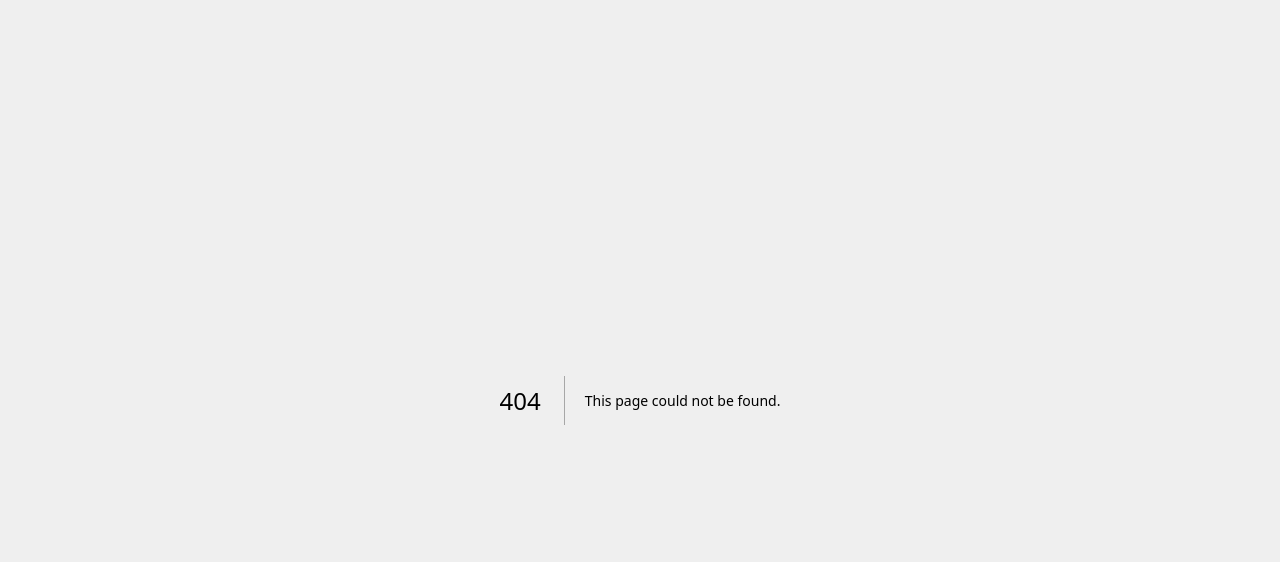
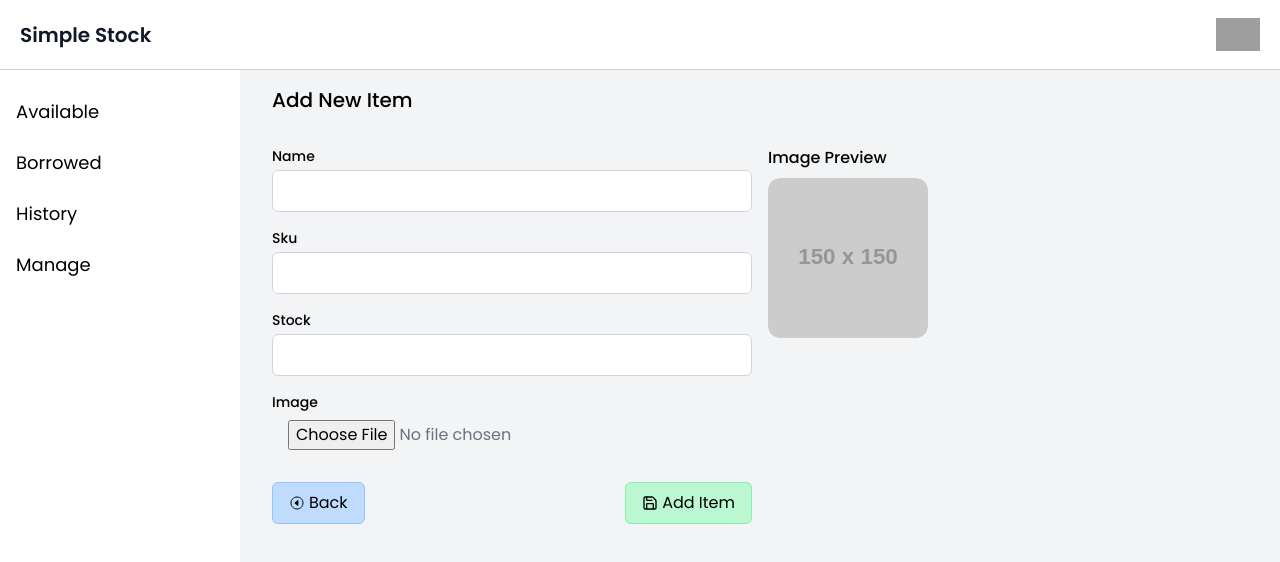
Before and after one commit to hirushaph/simple-stock, a Next.js app: page /manage/addnew in a window 1280 px wide. Before the commit this address had no page. Shown: the top 562 px of the page. Built offline with nearby package versions, Linux system fonts and the light colour scheme; no server answers; grey boxes are pictures that could not be loaded.

Commit message:
add manage page and addnew form

```diff
--- a/app/(dash)/available/page.tsx
+++ b/app/(dash)/available/page.tsx
@@ -21,7 +21,10 @@ export default async function Available({ searchParams }: AvailablePageProps) {
 
       {/* <Modal /> */}
 
-      <Suspense fallback={<Spinner className="mt-6" />} key={query}>
+      <Suspense
+        fallback={<Spinner className="mt-6 flex" size={26} />}
+        key={query}
+      >
         <ProductList query={query} />
       </Suspense>
     </div>
--- /dev/null
+++ b/app/(dash)/manage/addnew/page.tsx
@@ -0,0 +1,14 @@
+import AddNewForm from "@/app/_components/AddNewForm";
+
+function page() {
+  return (
+    <div className="px-4">
+      <h1 className="text-xl font-medium">Add New Item</h1>
+
+      {/* Form container */}
+      <AddNewForm />
+    </div>
+  );
+}
+
+export default page;
--- /dev/null
+++ b/app/(dash)/manage/page.tsx
@@ -0,0 +1,28 @@
+import ManageTable from "@/app/_components/ManageTable";
+import SearchBar from "@/app/_components/SearchBar";
+import Link from "next/link";
+import { IoMdAddCircle } from "react-icons/io";
+
+function page() {
+  return (
+    <div className="px-4">
+      <h1 className="text-xl font-medium">Manage</h1>
+
+      {/* Search bar and add new button */}
+      <div className="flex justify-between items-center gap-4 mt-3">
+        <SearchBar className="flex-1" />
+        <Link href="/manage/addnew">
+          <button className="flex bg-green-200 border border-green-300 py-2 gap-1 justify-center items-center rounded-xl px-4 ">
+            <IoMdAddCircle />
+            <span>Add New</span>
+          </button>
+        </Link>
+      </div>
+
+      {/* Table */}
+      <ManageTable />
+    </div>
+  );
+}
+
+export default page;
--- /dev/null
+++ b/app/_components/Actions.tsx
@@ -0,0 +1,17 @@
+import { FiEdit } from "react-icons/fi";
+import { MdDeleteOutline } from "react-icons/md";
+
+function Actions() {
+  return (
+    <div>
+      <button className="bg-blue-500 rounded-md p-[0.3rem] mr-3 ">
+        <FiEdit size={14} color="white" />
+      </button>
+      <button className="bg-red-500 rounded-md p-[0.3rem]">
+        <MdDeleteOutline size={14} color="white" />
+      </button>
+    </div>
+  );
+}
+
+export default Actions;
--- /dev/null
+++ b/app/_components/AddNewForm.tsx
@@ -0,0 +1,133 @@
+"use client";
+import Link from "next/link";
+import { useState } from "react";
+import {
+  IoArrowBackCircleOutline,
+  IoCaretBackCircleOutline,
+} from "react-icons/io5";
+import { LuSave } from "react-icons/lu";
+import { addNewItem } from "../_lib/actions";
+
+function AddNewForm() {
+  const [preview, setPreview] = useState<string | null>(null);
+
+  const handleImageChange = (e: React.ChangeEvent<HTMLInputElement>) => {
+    const file = e.target.files?.[0];
+    if (file) {
+      setPreview(URL.createObjectURL(file)); // Generate preview URL
+    }
+  };
+
+  async function handleSubmit(e: React.FormEvent<HTMLFormElement>) {
+    e.preventDefault();
+    const formData = new FormData(e.currentTarget);
+    await addNewItem(formData);
+  }
+
+  return (
+    <div>
+      <div className="grid grid-cols-1 md:grid-cols-2 gap-4 mt-4">
+        {/* Left */}
+        <form onSubmit={handleSubmit}>
+          <div className="mt-4">
+            <label htmlFor="name" className="block text-sm font-medium mb-1">
+              Name
+            </label>
+            <input
+              type="text"
+              name="name"
+              id="name"
+              required
+              className="w-full px-4 py-2 rounded-md outline-none text-gray-500 focus:shadow-sm transition border border-gray-300"
+            />
+          </div>
+
+          <div className="mt-4">
+            <label htmlFor="sku" className="block text-sm font-medium mb-1">
+              Sku
+            </label>
+            <input
+              type="text"
+              name="sku"
+              id="sku"
+              required
+              className="w-full px-4 py-2 rounded-md outline-none text-gray-500 focus:shadow-sm transition border border-gray-300"
+            />
+          </div>
+
+          <div className="mt-4">
+            <label htmlFor="stock" className="block text-sm font-medium mb-1">
+              Stock
+            </label>
+            <input
+              type="number"
+              name="stock"
+              id="stock"
+              required
+              className="w-full px-4 py-2 rounded-md outline-none text-gray-500 focus:shadow-sm transition border border-gray-300"
+            />
+          </div>
+
+          {/* Image Upload with Preview */}
+          <div className="mt-4">
+            <label htmlFor="image" className="block text-sm font-medium">
+              Image
+            </label>
+            <input
+              type="file"
+              name="image"
+              id="image"
+              required
+              className="w-full px-4 py-2 rounded-xl outline-none text-gray-500 focus:shadow-sm transition"
+              accept="image/*"
+              onChange={handleImageChange}
+            />
+          </div>
+
+          <div className="mt-6 flex justify-between">
+            <Link href="/manage">
+              <button
+                type="button"
+                className="bg-blue-200 border border-blue-300 py-2 gap-1 justify-center items-center rounded-md px-4 flex"
+              >
+                <IoCaretBackCircleOutline />
+
+                <span>Back</span>
+              </button>
+            </Link>
+            <button
+              type="submit"
+              className="bg-green-200 border border-green-300 py-2 gap-1 justify-center items-center rounded-md px-4 flex"
+            >
+              <LuSave />
+
+              <span>Add Item</span>
+            </button>
+          </div>
+        </form>
+
+        {/* Right (Preview) */}
+        <div className="mt-4">
+          <h2 className="text-md font-medium">Image Preview</h2>
+          <div className="mt-2 bg-gray-100 w-40 h-40 rounded-xl overflow-hidden">
+            {preview ? (
+              <img
+                src={preview}
+                alt="preview"
+                className="w-full h-full object-cover rounded-xl"
+              />
+            ) : (
+              <img
+                src="https://fakeimg.pl/150x150?text=Preview&font=bebas&font_size=30"
+                alt="preview"
+                className="w-full h-full object-cover rounded-xl"
+              />
+            )}
+          </div>
+        </div>
+      </div>
+    </div>
+  );
+}
+
+export default AddNewForm;
--- /dev/null
+++ b/app/_components/ManageTable.tsx
@@ -0,0 +1,32 @@
+import { getFilterdStock } from "../_lib/api";
+import Actions from "./Actions";
+
+async function ManageTable() {
+  const { documents, total } = await getFilterdStock();
+  return (
+    <table className="w-full bg-white border-collapse mt-4">
+      <thead className="bg-gray-300">
+        <tr className="text-sm text-gray-700 text-left">
+          <th className="py-2 px-4">ITEM ID</th>
+          <th className="py-2 px-4">ITEM NAME</th>
+          <th className="py-2 px-4">QTY</th>
+          <th className="py-2 px-4">ACTION</th>
+        </tr>
+      </thead>
+      <tbody>
+        {documents.map((item) => (
+          <tr className="even:bg-gray-100 text-sm" key={item.$id}>
+            <td className="px-4 py-3 border-r">{item.sku}</td>
+            <td className="px-4 py-3 border-r">{item.name}</td>
+            <td className="px-4 py-3 border-r">{item.stock}</td>
+            <td className="px-4 py-3 border-r">
+              <Actions />
+            </td>
+          </tr>
+        ))}
+      </tbody>
+    </table>
+  );
+}
+
+export default ManageTable;
--- a/app/_components/SearchBar.tsx
+++ b/app/_components/SearchBar.tsx
@@ -3,7 +3,7 @@
 import { usePathname, useRouter, useSearchParams } from "next/navigation";
 import { useDebouncedCallback } from "use-debounce";
 
-function SearchBar() {
+function SearchBar({ className }: { className?: string }) {
   const searchParams = useSearchParams();
   const pathname = usePathname();
   const { replace } = useRouter();
@@ -21,7 +21,7 @@ function SearchBar() {
   }, 300);
 
   return (
-    <div>
+    <div className={className}>
       <input
         type="search"
         name="search"
@@ -29,7 +29,7 @@ function SearchBar() {
         onChange={(e) => handleChange(e.target.value)}
         placeholder="Search items"
         defaultValue={searchParams.get("search")?.toString()}
-        className="w-full px-5 py-2 rounded-xl mt-3 outline-none text-gray-500 focus:shadow-sm transition"
+        className={`w-full px-5 py-2 rounded-xl outline-none text-gray-500 focus:shadow-sm transition `}
       />
     </div>
   );
--- a/app/_components/Sidebar.tsx
+++ b/app/_components/Sidebar.tsx
@@ -1,18 +1,14 @@
+"use client";
+
 import Link from "next/link";
+import { usePathname } from "next/navigation";
 
 const menu = [
-  {
-    name: "Dashboard",
-    icon: "/dashboard.png",
-    link: "/dashboard",
-  },
-
   {
     name: "Available",
     icon: "/available.png",
     link: "/available",
   },
-
   {
     name: "Borrowed",
     icon: "/borrowed.png",
@@ -24,9 +20,15 @@ const menu = [
     icon: "/history.png",
     link: "/history",
   },
+  {
+    name: "Manage",
+    icon: "/manage.png",
+    link: "/manage",
+  },
 ];
 
 function Sidebar() {
+  const pathname = usePathname();
   return (
     <aside className="bg-white pt-4">
       <ul>
@@ -34,7 +36,9 @@ function Sidebar() {
           <li key={item.name}>
             <Link
               href={item.link}
-              className="flex gap-3 py-3 px-4 duration-400 hover:bg-accentLight items-center transition-colors "
+              className={`flex gap-3 py-3 px-4 duration-400 hover:bg-accentLight items-center transition-colors ${
+                pathname === item.link ? "bg-accentLight" : ""
+              }`}
             >
               <span className="text-[18px] font-normal">{item.name}</span>
             </Link>
--- a/app/_lib/actions.ts
+++ b/app/_lib/actions.ts
@@ -104,3 +104,14 @@ export async function updateItemStatus(transaction: TransactionType) {
     }
   }
 }
+
+// add new item
+
+export async function addNewItem(formData: FormData) {
+  const name = formData.get("name");
+  console.log(name);
+
+  // upload image to storage bucket
+
+  // add item to database
+}
--- a/app/_lib/fetchInstance.ts
+++ b/app/_lib/fetchInstance.ts
@@ -12,7 +12,7 @@ const fetchInstance = async ({ url, method }: FetchInstance) => {
       Cookie: `session=${sessionCookie?.value}`,
     },
   };
-  return fetch(url, { method, ...headers });
+  return fetch(url, { method, ...headers, next: { revalidate: 60 } });
 };
 
 export default fetchInstance;
```
